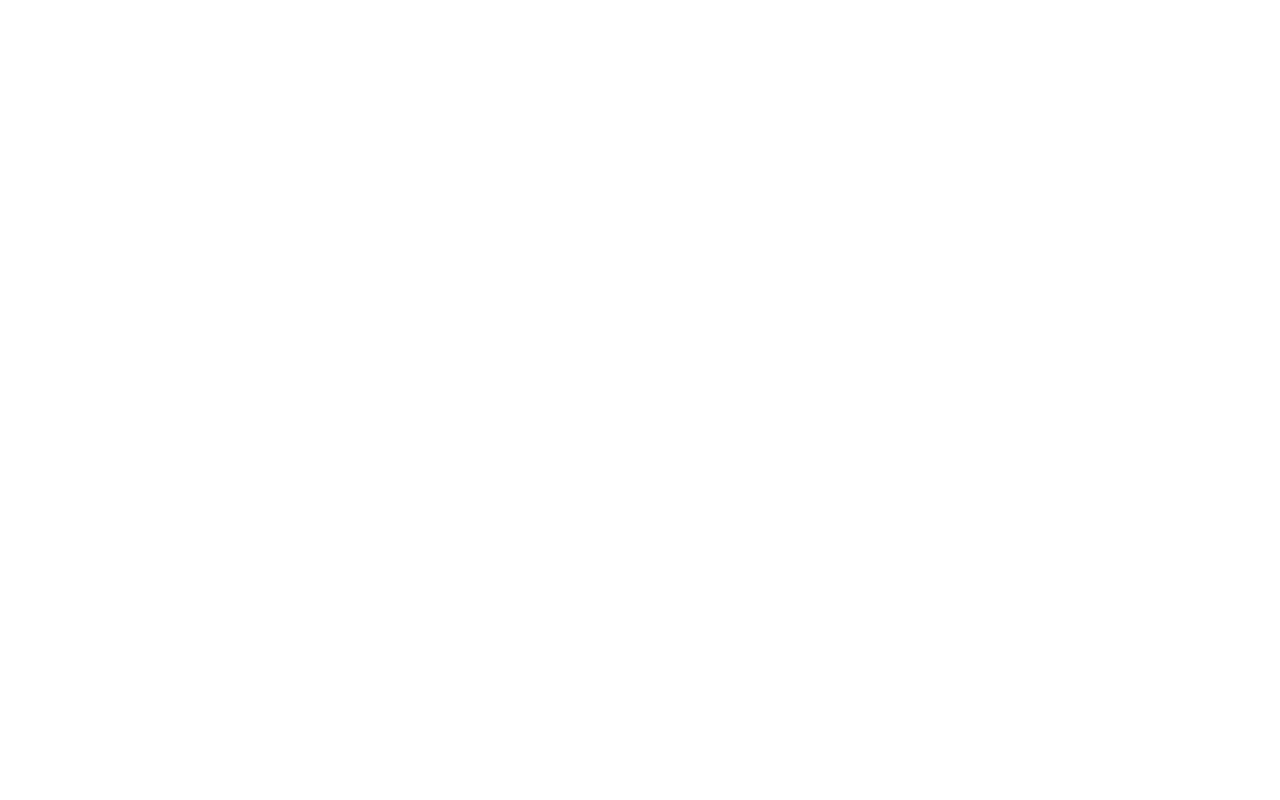
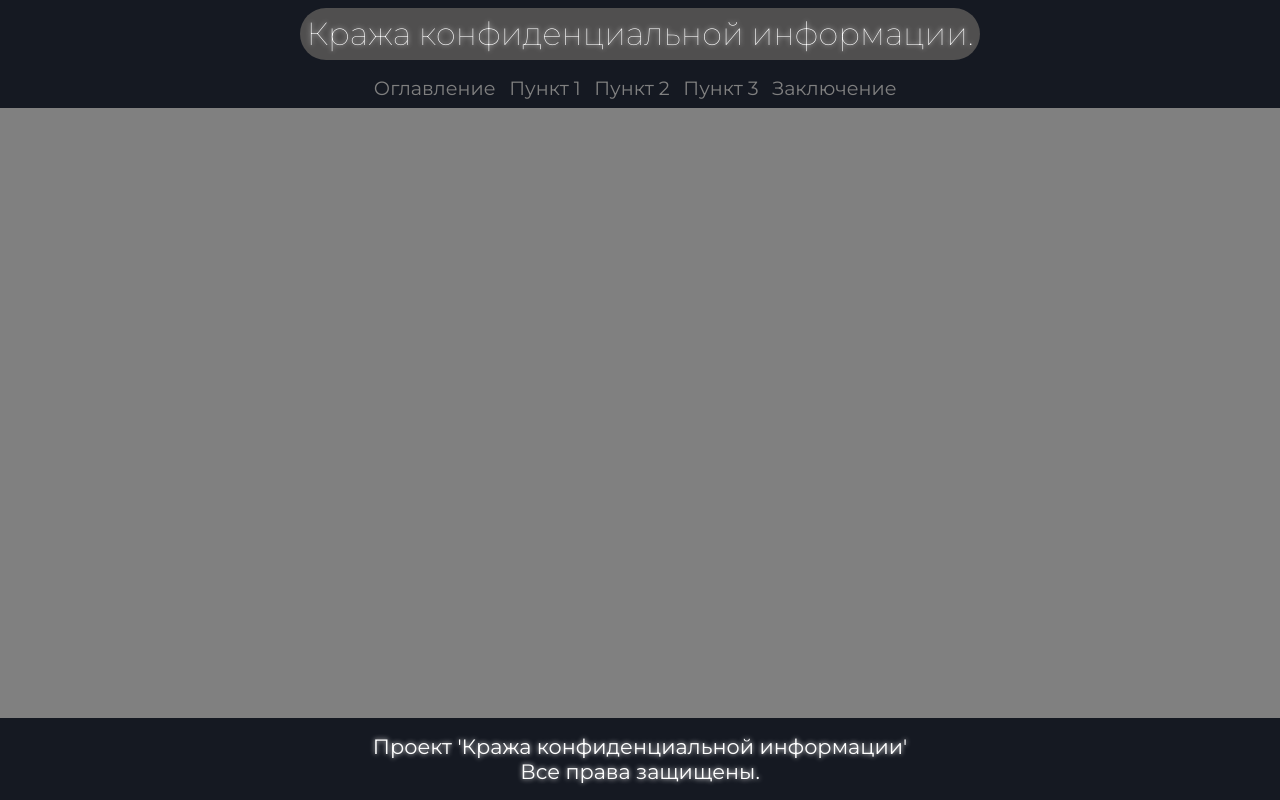
Before and after one commit to punchlover/project-with-my-school, a plain HTML site: page index.html in a window 1280 px wide. Drawn offline with Linux system fonts and the light colour scheme.

Commit message:
Create to header and footer.

```diff
--- a/index.html
+++ b/index.html
@@ -4,15 +4,30 @@
     <meta charset="UTF-8">
     <meta name="viewport" content="width=device-width, initial-scale=1.0">
     <title>Theft of confidential information.</title>
+    <link rel="stylesheet" href="style.css">
 </head>
 <body>
     <header>
+        <div class="general-header">
+            <div class="logo-header">
+                <h1>Кража конфиденциальной информации.</h1>
+            </div>
+            <div class="buttons-header">
+                <a class="theme" href="">Оглавление</a>
+                <a href="">Пункт 1</a>
+                <a href="">Пункт 2</a>
+                <a href="">Пункт 3</a>
+                <a href="">Заключение</a>
+            </div>
+        </div>
     </header>
 
     <main>
     </main>
 
     <footer>
+        <p>Проект 'Кража конфиденциальной информации'</p>
+        <p>Все права защищены.</p>
     </footer>
 </body>
 </html>
--- /dev/null
+++ b/style.css
@@ -0,0 +1,103 @@
+@import url('https://fonts.googleapis.com/css2?family=Montserrat:ital,wght@0,100..900;1,100..900&display=swap');
+@import url('https://fonts.googleapis.com/css2?family=Montserrat:ital,wght@0,100..900;1,100..900&family=Pixelify+Sans:wght@400..700&display=swap');
+
+* {
+    margin: 0;
+    padding: 0;
+    box-sizing: border-box;
+}
+
+body {
+    height: 100vh;
+    display: flex;
+    flex-direction: column;
+    justify-content: space-between;
+    align-items: center;
+    overflow: hidden;
+}
+
+header {
+    width: 100vw;
+    background-color: #151922;
+}
+
+
+
+.general-header {
+    display: flex;
+    height: 100%;
+    justify-content: center;
+    flex-direction: column;
+    width: 100%;
+    padding: 0.5em;
+    align-items: center;
+}
+
+
+.general-header h1 {
+    color: white;
+    font-family:"Montserrat", sans-serif;
+    text-align: center;
+    background-color: rgb(80, 79, 79);
+    padding: 0.2em;
+    font-weight: 100;
+    text-shadow: 0 0 5px white;
+    border-radius: 50px;
+    margin-bottom:0.5em ;
+}
+
+a {
+    font-weight: 400;
+    font-size: 1.2em;
+    font-family:"Montserrat", sans-serif;
+    padding-right: 0.5em;
+    text-decoration: none;
+    color: gray;
+    transition-duration: 0.5s;
+}
+
+a:hover {
+    text-shadow: 0 0 5px white;
+    transition-duration: 0.3s;
+    color: white;
+}
+
+
+.logo-header {
+    display: flex;
+}
+
+footer {
+    display: flex;
+    flex-direction: column;
+    justify-content: center;
+    align-items: center;
+    padding-bottom: 1em;
+    padding-top: 1em;
+    margin: 0;
+    width: 100vw;
+    background-color: #151922;
+}
+
+footer p {
+    text-shadow: 0 0 5px white;
+    font-weight: 400;
+    color: white;
+    font-family:"Montserrat", sans-serif;
+    font-size: 1.3em;
+}
+
+.name-project {
+    color: rgb(167, 63, 63);
+}
+
+main {
+    height: 100%;
+    width: 100%;
+    display: flex;
+    justify-content: center;
+    flex-direction: column;
+    align-items: center;
+    background-color: gray;
+    gap: 3em;
+}
```
